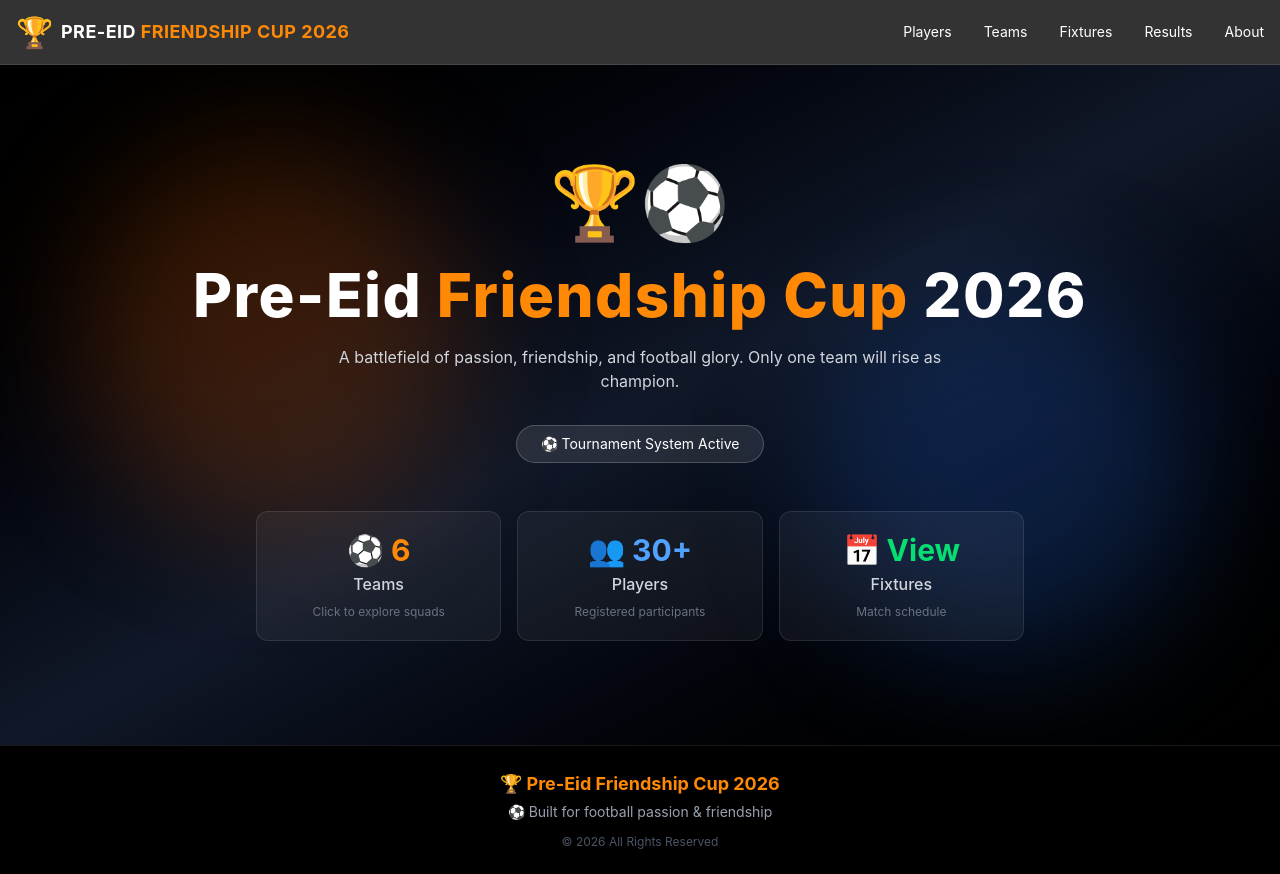
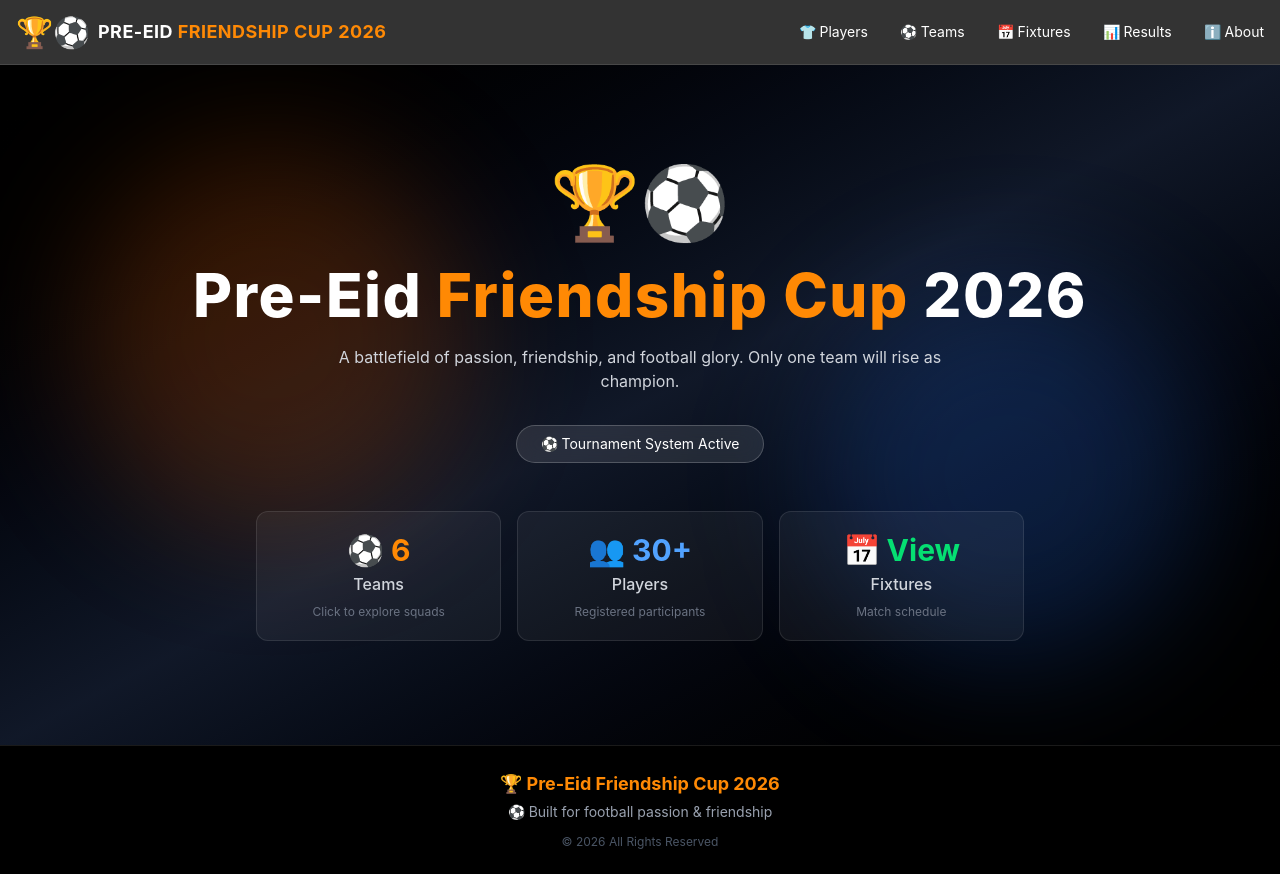
Before and after one commit to sadathassanlabib/-PRE-EID-FRIENDSHIP-CUP-2026, a Next.js app: page / in a window 1280 px wide. Built offline with nearby package versions, Linux system fonts and the light colour scheme.

Commit message:
emoji added

```diff
--- a/src/app/components/navber.jsx
+++ b/src/app/components/navber.jsx
@@ -15,7 +15,7 @@ const Navbar = () => {
           {/* LOGO */}
           <Link href="/" className="flex items-center gap-2 group">
             <span className="text-3xl group-hover:scale-110 transition">
-              🏆
+              🏆⚽
             </span>
 
             <span className="font-bold text-sm md:text-lg tracking-wide">
@@ -27,23 +27,23 @@ const Navbar = () => {
           <div className="hidden md:flex items-center gap-8 text-sm">
 
             <Link className="hover:text-orange-400 transition" href="/players">
-              Players
+              👕 Players
             </Link>
 
             <Link className="hover:text-orange-400 transition" href="/teams">
-              Teams
+              ⚽ Teams
             </Link>
 
             <Link className="hover:text-orange-400 transition" href="/fixtures">
-              Fixtures
+              📅 Fixtures
             </Link>
 
             <Link className="hover:text-orange-400 transition" href="/result">
-              Results
+              📊 Results
             </Link>
 
             <Link className="hover:text-orange-400 transition" href="/about">
-              About
+              ℹ️ About
             </Link>
 
           </div>
@@ -51,7 +51,7 @@ const Navbar = () => {
           {/* MOBILE BUTTON */}
           <button
             onClick={() => setIsOpen(!isOpen)}
-            className="md:hidden text-white"
+            className="md:hidden text-white text-xl"
           >
             {isOpen ? "✖" : "☰"}
           </button>
@@ -62,11 +62,25 @@ const Navbar = () => {
         {isOpen && (
           <div className="md:hidden pb-4 flex flex-col gap-3 border-t border-white/10 pt-4 text-sm">
 
-            <Link onClick={() => setIsOpen(false)} href="/players">Players</Link>
-            <Link onClick={() => setIsOpen(false)} href="/teams">Teams</Link>
-            <Link onClick={() => setIsOpen(false)} href="/fixtures">Fixtures</Link>
-            <Link onClick={() => setIsOpen(false)} href="/result">Results</Link>
-            <Link onClick={() => setIsOpen(false)} href="/about">About</Link>
+            <Link onClick={() => setIsOpen(false)} href="/players">
+              👕 Players
+            </Link>
+
+            <Link onClick={() => setIsOpen(false)} href="/teams">
+              ⚽ Teams
+            </Link>
+
+            <Link onClick={() => setIsOpen(false)} href="/fixtures">
+              📅 Fixtures
+            </Link>
+
+            <Link onClick={() => setIsOpen(false)} href="/result">
+              📊 Results
+            </Link>
+
+            <Link onClick={() => setIsOpen(false)} href="/about">
+              ℹ️ About
+            </Link>
 
           </div>
         )}
```
